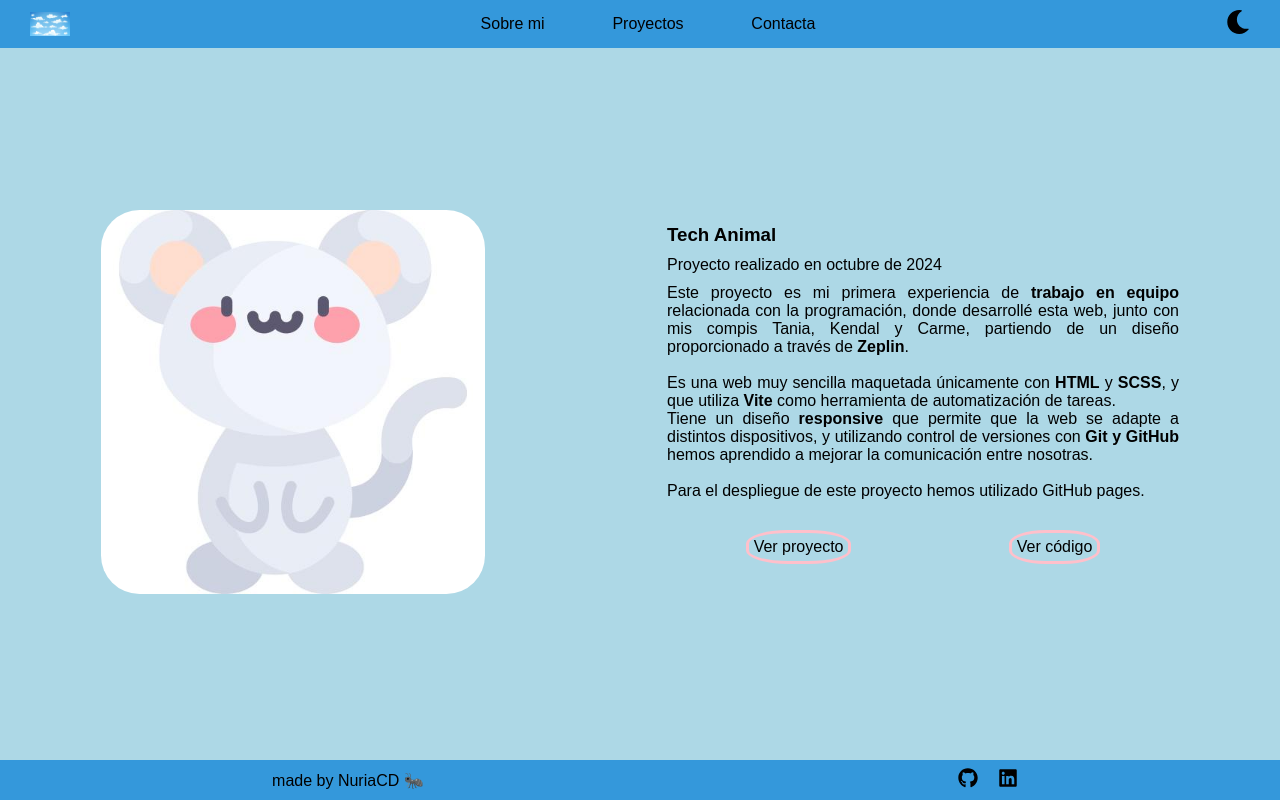
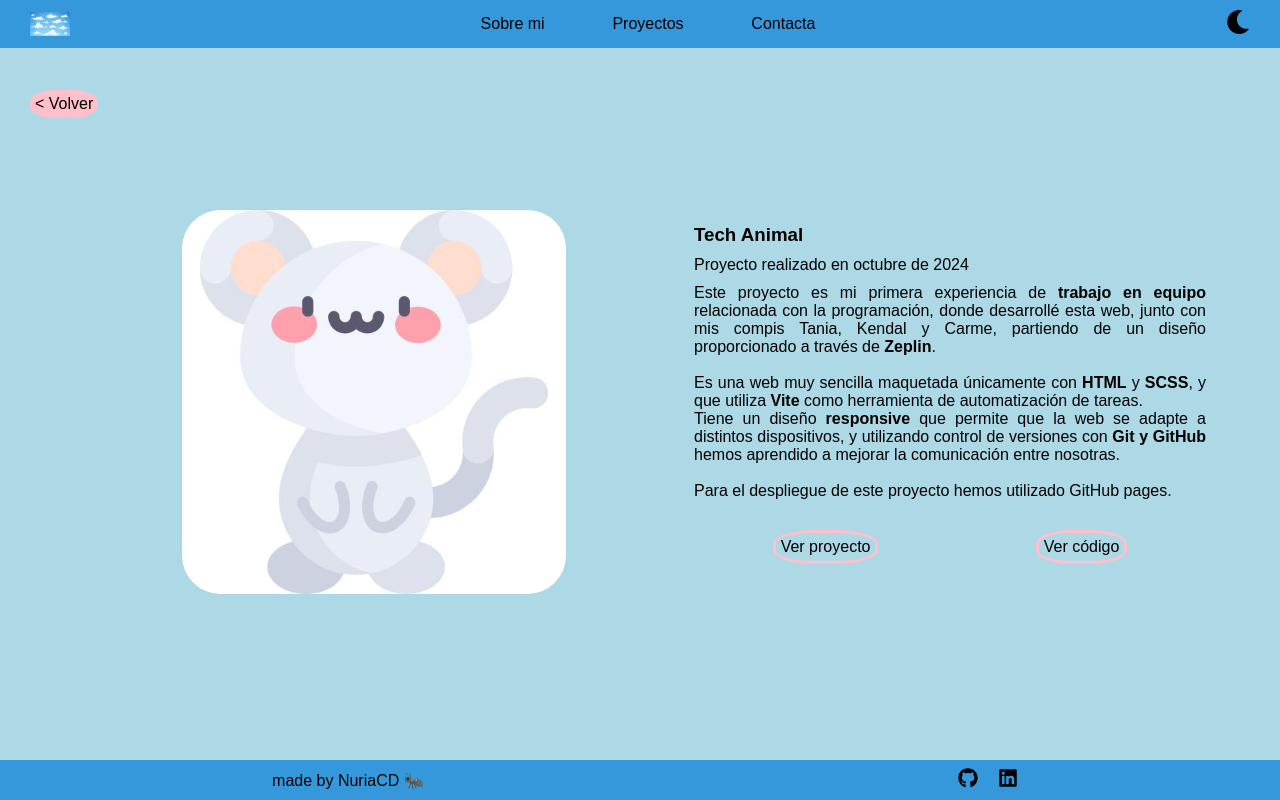
Before and after one commit to Nuria8890/portfolio, a React (Vite) app: page /projects/1 in a window 1280 px wide. Built offline with nearby package versions, Linux system fonts and the light colour scheme; a web font is replaced by a local one.

Commit message:
link to return projects

```diff
--- a/src/components/projects/Project_details.jsx
+++ b/src/components/projects/Project_details.jsx
@@ -1,4 +1,4 @@
-import { useParams } from "react-router";
+import { Link, useParams } from "react-router";
 import "@/styles/layout/projects/Project_details.scss";
 
 function Project_details({ arrayProjects }) {
@@ -10,6 +10,11 @@ function Project_details({ arrayProjects }) {
 
   return (
     <section className="detailsContainer">
+      <Link to={"/projects"}>
+        {" "}
+        <p className="detailsContainer__back">&lt; Volver</p>
+      </Link>
+
       <a href={selectedProject.url} target="_blank" rel="noopener noreferrer">
         <img
           src={selectedProject.photo}
@@ -17,6 +22,7 @@ function Project_details({ arrayProjects }) {
           className="detailsContainer__img"
         />
       </a>
+
       <div className="detailsContainer__text">
         <h3>{selectedProject.title}</h3>
         <span>
--- a/src/styles/layout/projects/Project_details.scss
+++ b/src/styles/layout/projects/Project_details.scss
@@ -4,6 +4,18 @@
   display: flex;
   flex-direction: column;
   align-items: center;
+  &__back {
+    background-color: $secondary-color;
+    padding: 5px;
+    margin-bottom: 20px;
+    border-radius: 40%;
+    @media (min-width: 1024px) {
+      position: absolute;
+      top: 90px;
+      left: 30px;
+      margin: 0;
+    }
+  }
   &__img {
     border-radius: 10%;
     width: 90vw;
```
